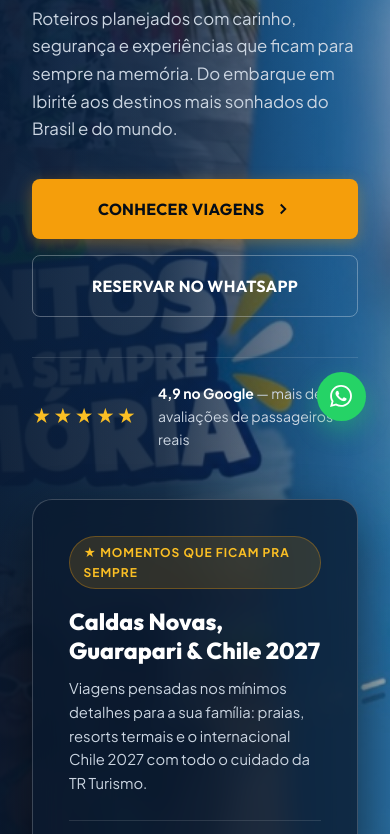
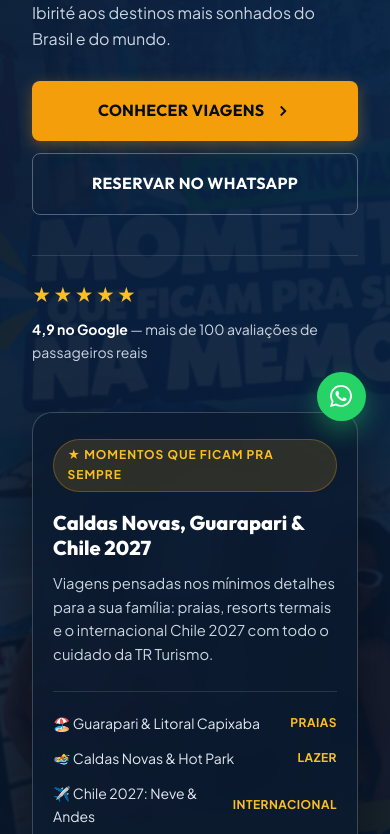
Before and after one commit to dev-victor16/tr-turismo-viagens, a website: page index.html in a window 390 px wide. Shown: the part 399-1233 px from the top of the page. Drawn offline with Linux system fonts and the light colour scheme.

Commit message:
fix: responsividade da imagem de fundo do Hero no desktop tablet e mobile

```diff
--- a/css/style.css
+++ b/css/style.css
@@ -380,18 +380,46 @@
   padding: 6.5rem 0 5.5rem 0;
   color: #ffffff;
   background-color: var(--color-primary-dark);
-  background-image:
-    linear-gradient(
-      90deg,
-      rgba(10, 25, 47, 0.96) 0%,
-      rgba(10, 25, 47, 0.88) 42%,
-      rgba(10, 25, 47, 0.58) 72%,
-      rgba(10, 25, 47, 0.36) 100%
-    ),
-    url('../images/tr-hero-bg-momentos.jpg');
-  background-size: cover;
-  background-position: right center;
-  background-repeat: no-repeat;
+}
+
+/* Camada Responsiva da Fotografia Real no Fundo */
+.hero-bg-layer {
+  position: absolute;
+  top: 0;
+  left: 0;
+  width: 100%;
+  height: 100%;
+  z-index: 1;
+  pointer-events: none;
+  overflow: hidden;
+}
+
+.hero-bg-img {
+  position: absolute;
+  right: 0;
+  top: 0;
+  width: 58%;
+  height: 100%;
+  object-fit: cover;
+  object-position: center top;
+  opacity: 0.50;
+  filter: contrast(1.06) saturate(1.12);
+  transition: opacity var(--transition-smooth);
+}
+
+.hero-bg-overlay {
+  position: absolute;
+  top: 0;
+  left: 0;
+  width: 100%;
+  height: 100%;
+  background: linear-gradient(
+    90deg,
+    rgba(10, 25, 47, 0.98) 0%,
+    rgba(10, 25, 47, 0.92) 40%,
+    rgba(10, 25, 47, 0.60) 70%,
+    rgba(10, 25, 47, 0.32) 100%
+  );
 }
 
 .hero-editorial-real::before {
@@ -403,6 +431,12 @@
   bottom: 0;
   background: radial-gradient(circle at 85% 30%, rgba(0, 102, 204, 0.15) 0%, transparent 60%);
   pointer-events: none;
+  z-index: 2;
+}
+
+.hero-content-relative {
+  position: relative;
+  z-index: 3;
 }
 
 .hero-magazine-grid {
@@ -1572,6 +1606,26 @@
   .hero-magazine-grid {
     grid-template-columns: 1fr;
     gap: 3rem;
+  }
+  .hero-visual-col {
+    justify-content: flex-start;
+  }
+  .hero-spotlight-card {
+    max-width: 100%;
+  }
+  .hero-bg-img {
+    width: 100%;
+    height: 100%;
+    object-position: center top;
+    opacity: 0.38;
+  }
+  .hero-bg-overlay {
+    background: linear-gradient(
+      180deg,
+      rgba(10, 25, 47, 0.96) 0%,
+      rgba(10, 25, 47, 0.86) 45%,
+      rgba(10, 25, 47, 0.60) 100%
+    );
   }
   .hero-photo-main-frame {
     height: 380px;
@@ -1633,6 +1687,29 @@
   .hero-editorial-real {
     padding: 3.5rem 0 3rem 0;
   }
+  .hero-bg-img {
+    width: 100%;
+    height: 100%;
+    object-fit: cover;
+    object-position: center 15%;
+    opacity: 0.30;
+  }
+  .hero-bg-overlay {
+    background: linear-gradient(
+      180deg,
+      rgba(10, 25, 47, 0.97) 0%,
+      rgba(10, 25, 47, 0.88) 35%,
+      rgba(10, 25, 47, 0.72) 70%,
+      rgba(10, 25, 47, 0.85) 100%
+    );
+  }
+  .hero-heading-main {
+    font-size: 2.2rem;
+  }
+  .hero-lead-editorial {
+    font-size: 1rem;
+    margin-bottom: 1.75rem;
+  }
   .hero-badge-floating {
     position: static;
     margin-top: 1rem;
@@ -1641,9 +1718,16 @@
   .hero-actions {
     flex-direction: column;
     align-items: stretch;
+    gap: 0.75rem;
   }
   .hero-actions .btn {
     width: 100%;
+  }
+  .hero-spotlight-card {
+    padding: 1.6rem 1.25rem;
+  }
+  .hero-spotlight-title {
+    font-size: 1.25rem;
   }
   .pillar-photo-box {
     height: 240px;
@@ -1681,3 +1765,18 @@
     border-radius: 50%;
   }
 }
+
+@media (max-width: 480px) {
+  .hero-heading-main {
+    font-size: 1.85rem;
+  }
+  .hero-bg-img {
+    object-position: center 10%;
+    opacity: 0.28;
+  }
+  .hero-proof-bar {
+    flex-direction: column;
+    align-items: flex-start;
+    gap: 0.5rem;
+  }
+}
--- a/index.html
+++ b/index.html
@@ -92,7 +92,13 @@
   <main>
     <!-- 1. HERO COM FOTOGRAFIA REAL NO FUNDO & NOTORIEDADE BALANCEADA -->
     <section id="home" class="hero-editorial-real">
-      <div class="container">
+      <!-- Camada de Fundo Responsiva da Fotografia Real -->
+      <div class="hero-bg-layer" id="hero-bg-layer">
+        <img src="images/tr-hero-bg-momentos.jpg" alt="Momentos reais da TR Turismo Viagens" class="hero-bg-img" id="hero-bg-img">
+        <div class="hero-bg-overlay"></div>
+      </div>
+
+      <div class="container hero-content-relative">
         <div class="hero-magazine-grid">
           <!-- Coluna de Texto & Proposta de Valor -->
           <div class="hero-copy-col">
--- a/js/app.js
+++ b/js/app.js
@@ -49,9 +49,9 @@
 function renderHeroContent(hero) {
   if (!hero) return;
 
-  const heroSection = document.getElementById('home');
-  if (heroSection && hero.backgroundImage) {
-    heroSection.style.backgroundImage = `linear-gradient(90deg, rgba(10, 25, 47, 0.96) 0%, rgba(10, 25, 47, 0.88) 42%, rgba(10, 25, 47, 0.58) 72%, rgba(10, 25, 47, 0.36) 100%), url('${hero.backgroundImage}')`;
+  const bgImg = document.getElementById('hero-bg-img');
+  if (bgImg && hero.backgroundImage) {
+    bgImg.src = hero.backgroundImage;
   }
 
   const badgeEl = document.getElementById('hero-badge-text');
```
